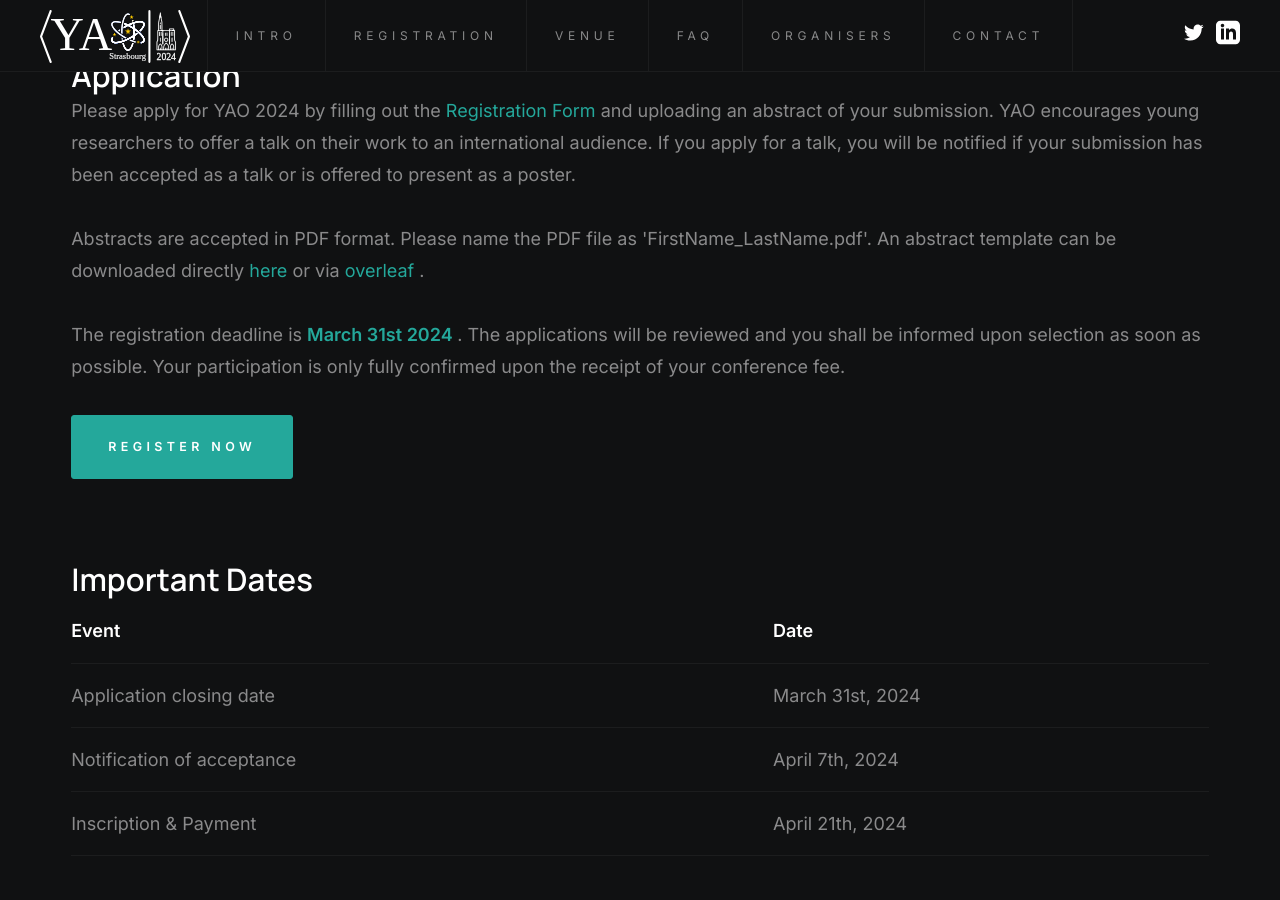
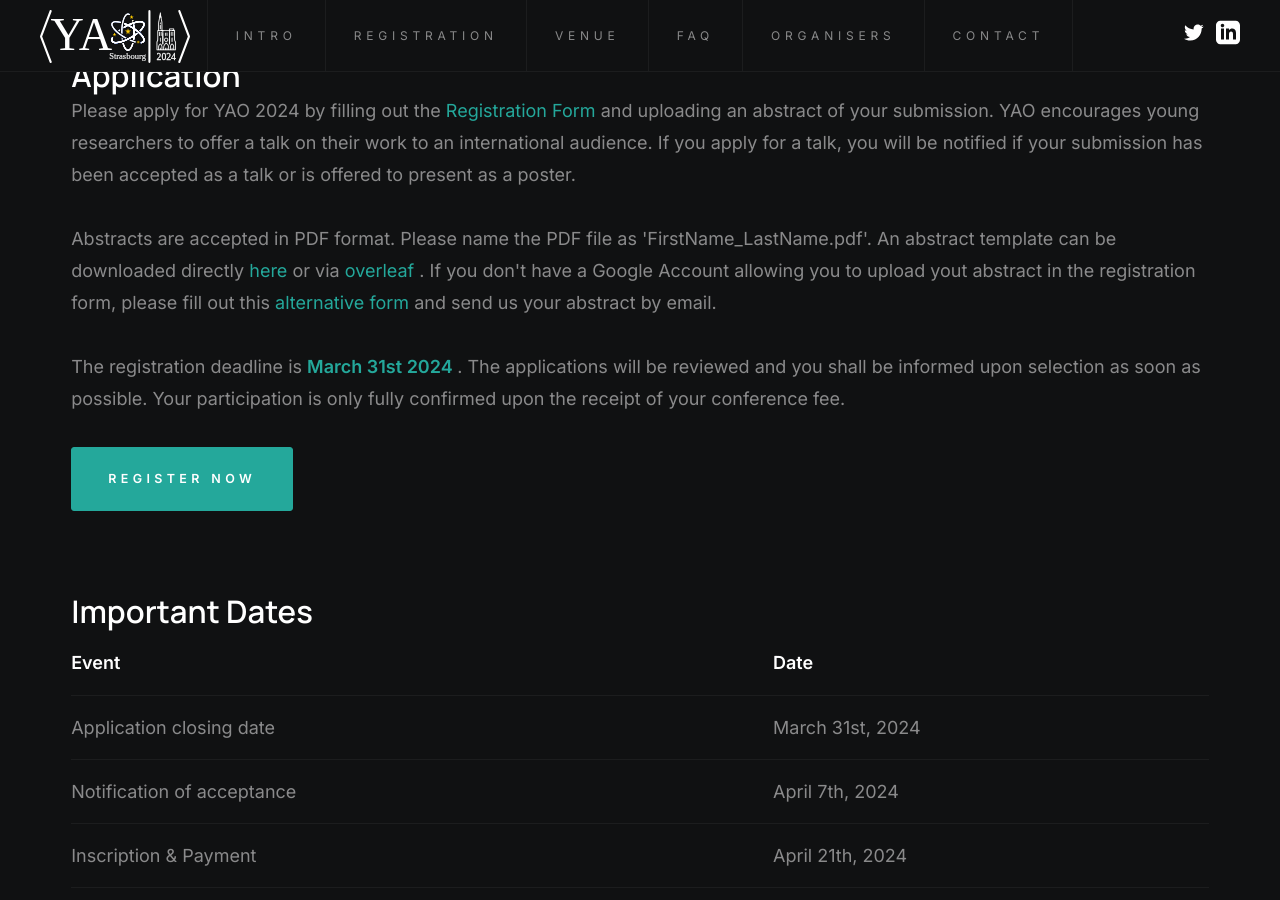
Before and after one commit to galvanixer/YAO2024, a Jekyll site: the page built from index.markdown, in a window 1280 px wide and 900 px high, scrolled down 3916 px. Built offline with Jekyll 4.4.1, drawn with Linux system fonts in a browser that asks for light colours.

Commit message:
Added alternative registration form

```diff
--- a/_includes/registration.html
+++ b/_includes/registration.html
@@ -19,7 +19,7 @@
                 Abstracts are accepted in PDF format. Please name the PDF file as 'FirstName_LastName.pdf'.
                 An abstract template can be downloaded directly <a href={{ site.data.registration.directdownloadlink }}> here </a>
                 or via <a href={{ site.data.registration.overleaflink }} > overleaf </a>.
-
+                If you don't have a Google Account allowing you to upload yout abstract in the registration form, please fill out this <a href="https://forms.gle/TBfqCLk2UFhsPRzA9">alternative form</a> and send us your abstract by email.
             </p>
             <p>
                 The registration deadline is <b class=color1> March 31st 2024 </b>.
```
